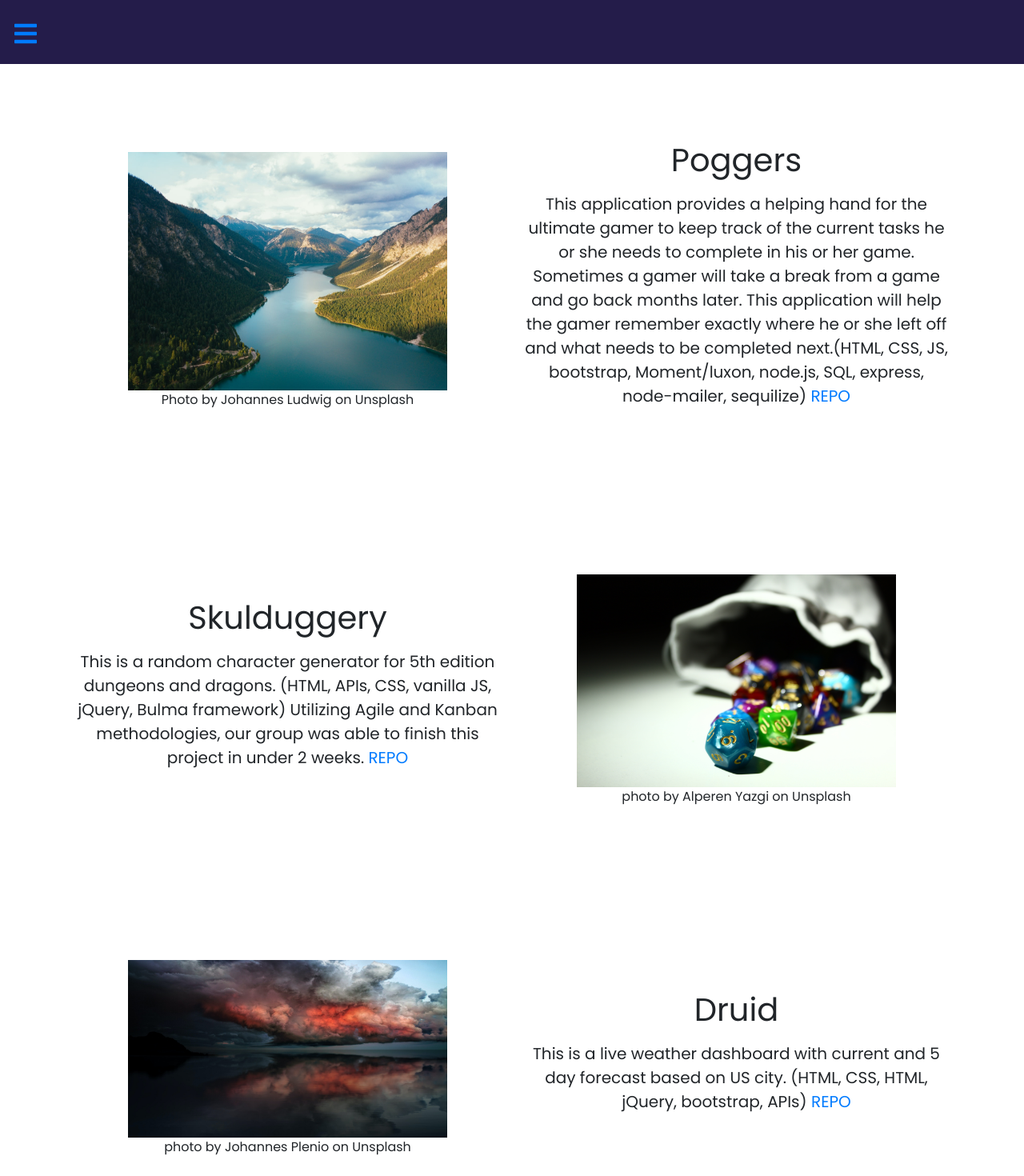
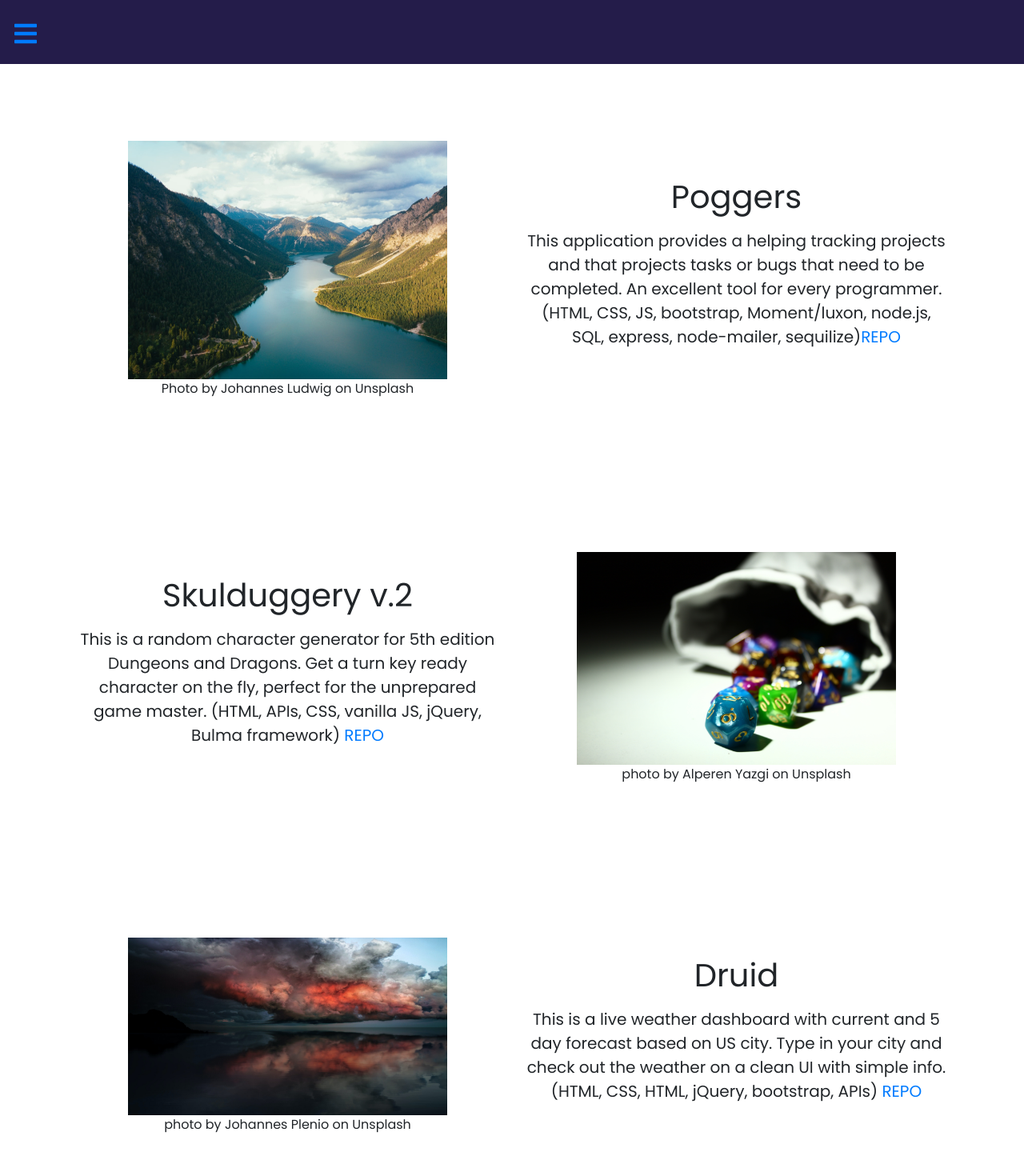
Before and after one commit to MiernickiElijah/Swash.v3, a React (Create React App) app in the folder my-app/: page /projects in a window 1280 px wide. Shown: the top 1470 px of the page at 80% size. Built offline with nearby package versions, Linux system fonts and the light colour scheme.

Commit message:
added changes to project descriptions

```diff
--- a/my-app/src/pages/projects/index.js
+++ b/my-app/src/pages/projects/index.js
@@ -20,8 +20,8 @@ function Projects() {
                                 <div className="col-lg-6">
                                     <h1 className="display-5 fw-bold lh-1 mb-3"><a className="projectHead"
                                         href="https://poggers-pog.herokuapp.com/login" target="_blank" rel="noreferrer"></a>Poggers</h1>
-                                    <p className="lead">This application provides a helping hand for the ultimate gamer to keep track of the current tasks he or she needs to complete in his or her game. Sometimes a gamer will take a break from a game and go back months later. This application will help the gamer remember exactly where he or she left off and what needs to be completed next.(HTML, CSS, JS, bootstrap, Moment/luxon, node.js, SQL, express, node-mailer, sequilize) <a
-                                        href="https://github.com/MiernickiElijah/poggers" target="_blank" rel="noreferrer">REPO</a>
+                                    <p className="lead">This application provides a helping tracking projects and that projects tasks or bugs that need to be completed. An excellent tool for every programmer. (HTML, CSS, JS, bootstrap, Moment/luxon, node.js, SQL, express, node-mailer, sequilize)
+                                        <a href="https://github.com/MiernickiElijah/poggers" target="_blank" rel="noreferrer">REPO</a>
                                     </p>
                                 </div>
                                 <div className="col-10 col-sm-8 col-lg-6">
@@ -45,15 +45,12 @@ function Projects() {
                                 </div>
                                 <div className="col-lg-6">
                                     <h1 className="display-5 fw-bold lh-1 mb-3"><a className="projectHead"
-                                        href="https://miernickielijah.github.io/Skulduggery/" target="_blank" rel="noreferrer"></a>Skulduggery</h1>
-                                    <p className="lead">This is a random character generator for 5th edition dungeons and
-                                        dragons.
+                                        href="https://miernickielijah.github.io/Skulduggery/" target="_blank" rel="noreferrer"></a>Skulduggery v.2</h1>
+                                    <p className="lead">This is a random character generator for 5th edition Dungeons and
+                                        Dragons. Get a turn key ready character on the fly, perfect for the unprepared game master.
                                         (HTML,
                                         APIs, CSS, vanilla
-                                        JS, jQuery, Bulma framework) Utilizing Agile and Kanban methodologies, our group was
-                                        able to
-                                        finish this project
-                                        in under 2 weeks. <a href="https://github.com/MiernickiElijah/Skulduggery"
+                                        JS, jQuery, Bulma framework) <a href="https://github.com/MiernickiElijah/Skulduggery"
                                             target="_blank" rel="noreferrer">REPO</a>
                                     </p>
                                 </div>
@@ -67,7 +64,7 @@ function Projects() {
                                     <h1 className="display-5 fw-bold lh-1 mb-3"><a className="projectHead"
                                         href="https://miernickielijah.github.io/Druid/" target="_blank" rel="noreferrer"></a>Druid</h1>
                                     <p className="lead">This is a live weather dashboard with current and 5 day forecast based on US
-                                        city.
+                                        city. Type in your city and check out the weather on a clean UI with simple info.
                                         (HTML, CSS, HTML,
                                         jQuery, bootstrap, APIs) <a href="https://github.com/MiernickiElijah/Druid"
                                             target="_blank" rel="noreferrer">REPO</a>
@@ -97,7 +94,7 @@ function Projects() {
                                     <h1 className="display-5 fw-bold lh-1 mb-3"><a className="projectHead"
                                         href="https://github.com/MiernickiElijah/Arcane" target="_blank" rel="noreferrer"></a>Arcane(REPO)</h1>
                                     <p className="lead">This is a README.md generator using node.js. Allowing a user to create an entire
-                                        professional README file via command line.
+                                        professional README file via command line. Because who wants to type out an entire markdown every time?
                                         (Node.js, JS, jQuery, HTML, markdown)
                                     </p>
                                 </div>
```
